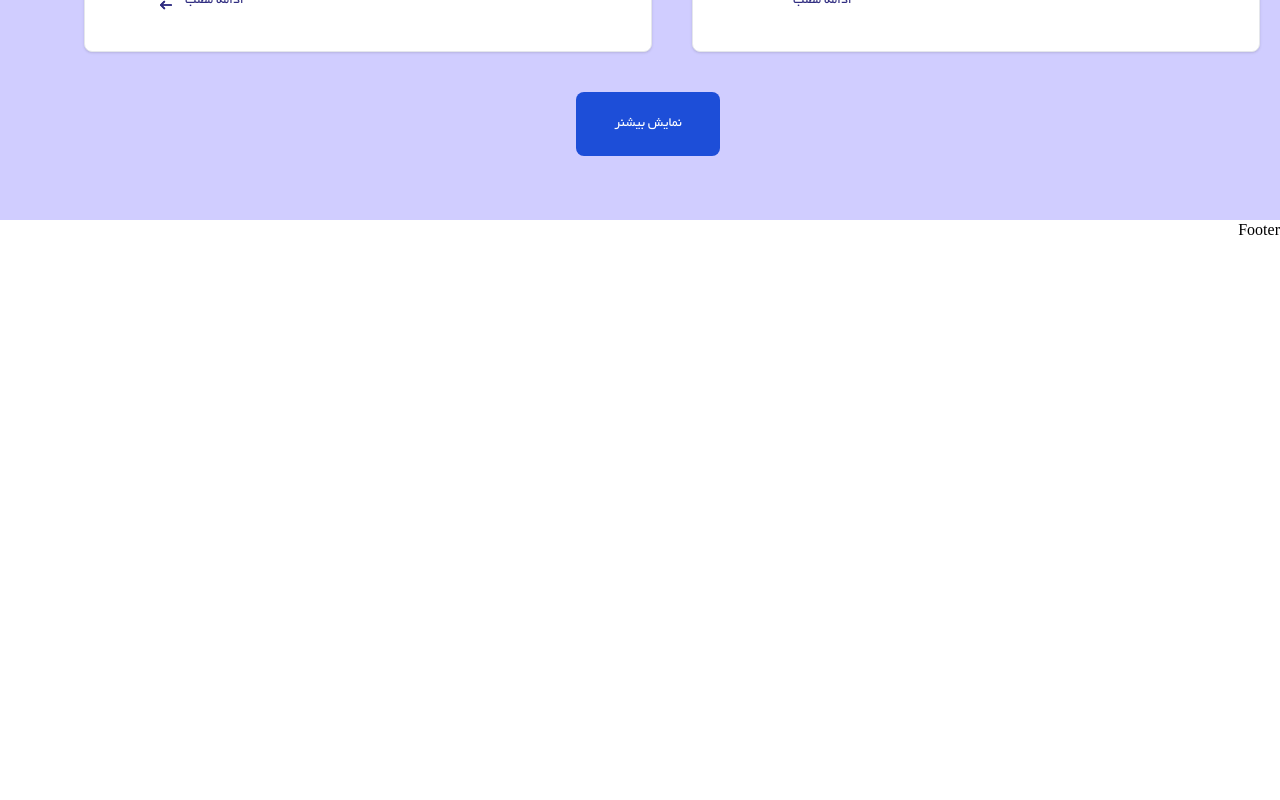
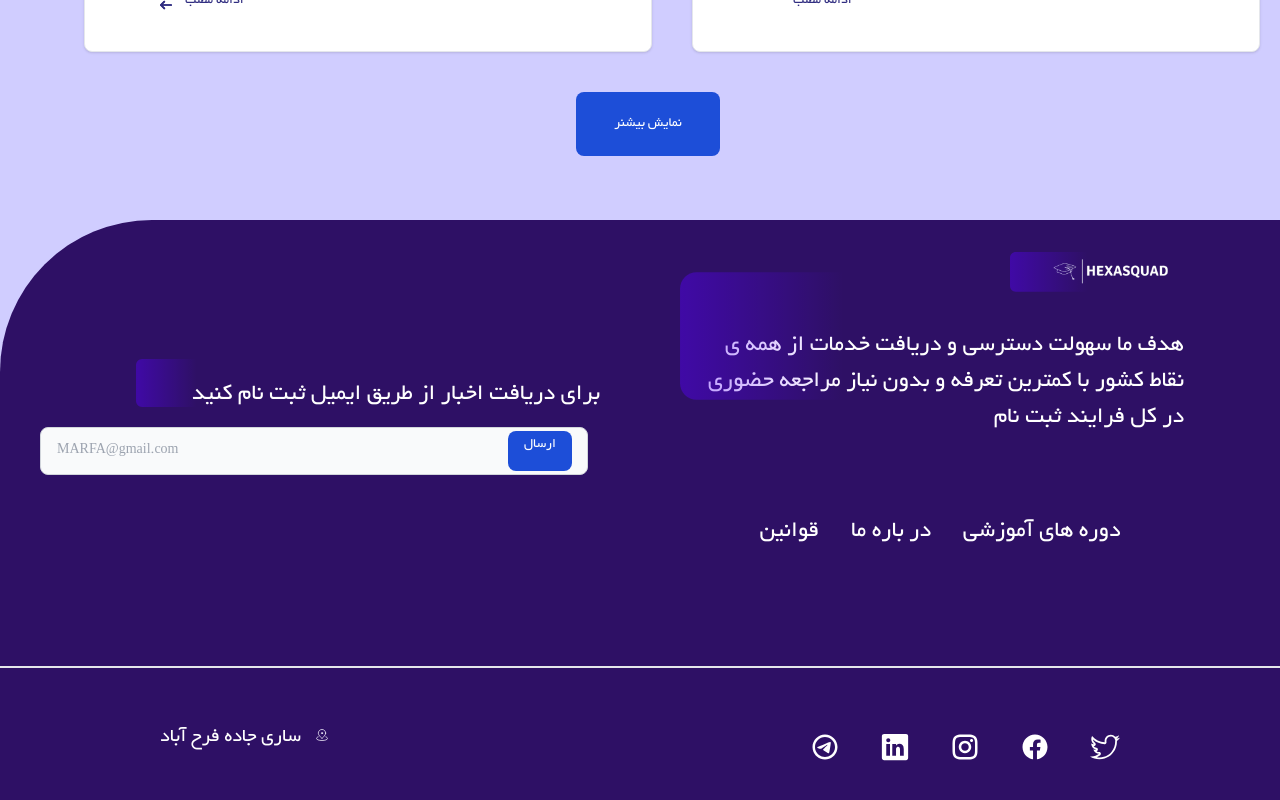
Before and after one commit to academy-react-winder402/New-Marfa, a React (Vite) app: page / in a window 1280 px wide. Shown: the part 3314-4114 px from the top of the page. Before the commit the page ends 3558 px from the top, so only its background shows below. Built offline with nearby package versions, Linux system fonts and the light colour scheme.

Commit message:
footer complete

```diff
--- /dev/null
+++ b/src/component/Footer/Footer.jsx
@@ -0,0 +1,76 @@
+import React from 'react'
+import {
+  RiTelegramLine,
+  RiFacebookCircleFill,
+  RiInstagramLine} from "react-icons/ri"
+import { TfiTwitter } from "react-icons/tfi";
+import { IoLogoLinkedin } from "react-icons/io5";
+import logo2 from "../../assets/image/logoWhite2.png"
+import location from "../../assets/image/Vector.svg"
+import svg2 from "../../assets/image/Rectangle 109.svg"
+import svg3 from "../../assets/image/Rectangle 110.svg"
+export const Footer = () => {
+  return (
+
+    <div className='bg-bluec'>
+      <div className="h-[40rem] w-full rounded-tl-[9.5rem] bg-violet-950">
+      <div className='flex w-full flex-col justify-between border-b-2 md:mb-10 md:h-[28rem] md:flex-row'>
+      <div className='md:w-[65rem] lg:w-[55rem]' >
+        <div className='relative flex justify-start px-20'>
+          <img className='absolute right-48 mt-8 h-10' src={svg2} alt="logo2" />
+          <img className='h-24' src={logo2} alt="logo" />
+        </div>
+        <div className=''>
+              <div className='relative my-8 flex justify-start md:my-3 md:text-xl lg:text-2xl'>
+                <img className='absolute -top-14 left-3 flex h-[6rem] md:left-20 md:h-[8rem]' src={svg3} alt="logo3" />
+                <h6 className='text-1xl flex text-wrap px-24 text-start font-light leading-9 text-white'> هدف ما سهولت دسترسی و دریافت خدمات از همه ی نقاط کشور با کمترین تعرفه و بدون نیاز مراجعه حضوری در کل فرایند ثبت نام</h6>
+              </div>
+              <div>
+                <ul className='mb-10 mt-20 flex justify-center gap-10 text-white md:mt-14 md:gap-8'>
+                  <li className='py-6 text-sm md:text-xl lg:text-2xl'>دوره های آموزشی</li>
+                  <li className='py-6 text-sm md:text-xl lg:text-2xl'>در باره ما</li>
+                  <li className='py-6 text-sm md:text-xl lg:text-2xl'>قوانین</li>
+
+
+                </ul>
+              </div>
+        </div>
+       </div>
+
+        <div className='md:mt-38 my-auto ml-10 text-center text-white md:w-[20rem] lg:w-[35rem]' >
+          <div className='relative flex'>
+            <img src={svg3} alt="" className='absolute -top-10 left-24 flex h-12'/>
+            <span className="-mt-5 w-full text-center text-sm text-white md:text-start md:text-lg md:leading-10 lg:text-2xl">برای دریافت اخبار از طریق ایمیل ثبت نام کنید</span>
+          </div>
+          <form className='mt-4'>
+
+            <div className="pointer-events-none relative inset-y-0 mb-3 flex w-full justify-center ps-3 md:start-0">
+                <input type="email" id="ُSend" className="h-6 w-[25rem] justify-center rounded-lg border border-gray-300 bg-gray-50 p-4 text-end text-sm text-gray-900 focus:border-blue-500 focus:ring-blue-500 md:h-12 md:w-[15rem] lg:w-[45rem] dark:border-gray-600 dark:bg-gray-700 dark:text-white dark:placeholder-gray-400 dark:focus:border-blue-500 dark:focus:ring-blue-500" placeholder="MARFA@gmail.com" />
+                <button type="submit" className="absolute bottom-1 start-40 ml-8 flex rounded-lg bg-blue-700 px-4 py-1 text-end text-sm font-medium text-white hover:bg-blue-800 focus:outline-none focus:ring-4 focus:ring-blue-300 md:right-7 md:h-10 dark:bg-blue-600 dark:hover:bg-blue-700 dark:focus:ring-blue-800">ارسال</button>
+            </div>
+          </form>
+
+        </div>
+
+      </div>
+      {/* footer-adress */}
+      <div className='mt-8 flex justify-around md:justify-center'>
+
+        <div className='my-6 flex justify-start gap-4 text-white md:w-[50%] md:gap-10'>
+            <TfiTwitter size={30}/>
+            <RiFacebookCircleFill size={30}/>
+            <RiInstagramLine  size={30}/>
+            <IoLogoLinkedin size={30}/>
+            <RiTelegramLine size={30} />
+
+        </div>
+        <div className='relative flex w-52 justify-end md:w-80'>
+            <img className='absolute right-[6rem] top-[1.3rem] h-3 md:right-[9.5rem] md:top-[1.3rem]' src={location} alt=""/>
+            <span className='py-4 text-white md:text-lg lg:text-xl'> ساری جاده فرح آباد</span>
+        </div>
+
+      </div>
+    </div>
+    </div>
+  );
+};
--- a/src/routes/Layout.jsx
+++ b/src/routes/Layout.jsx
@@ -1,12 +1,13 @@
 import { Outlet } from "react-router-dom";
 import { Nav } from "../component/header/Nav";
+import { Footer } from "../component/Footer/Footer";
 
 const LayOut = () => {
     return (
         <>
            <Nav />
             <Outlet/>
-            Footer
+            <Footer/>
         </>
      );
 }
```
